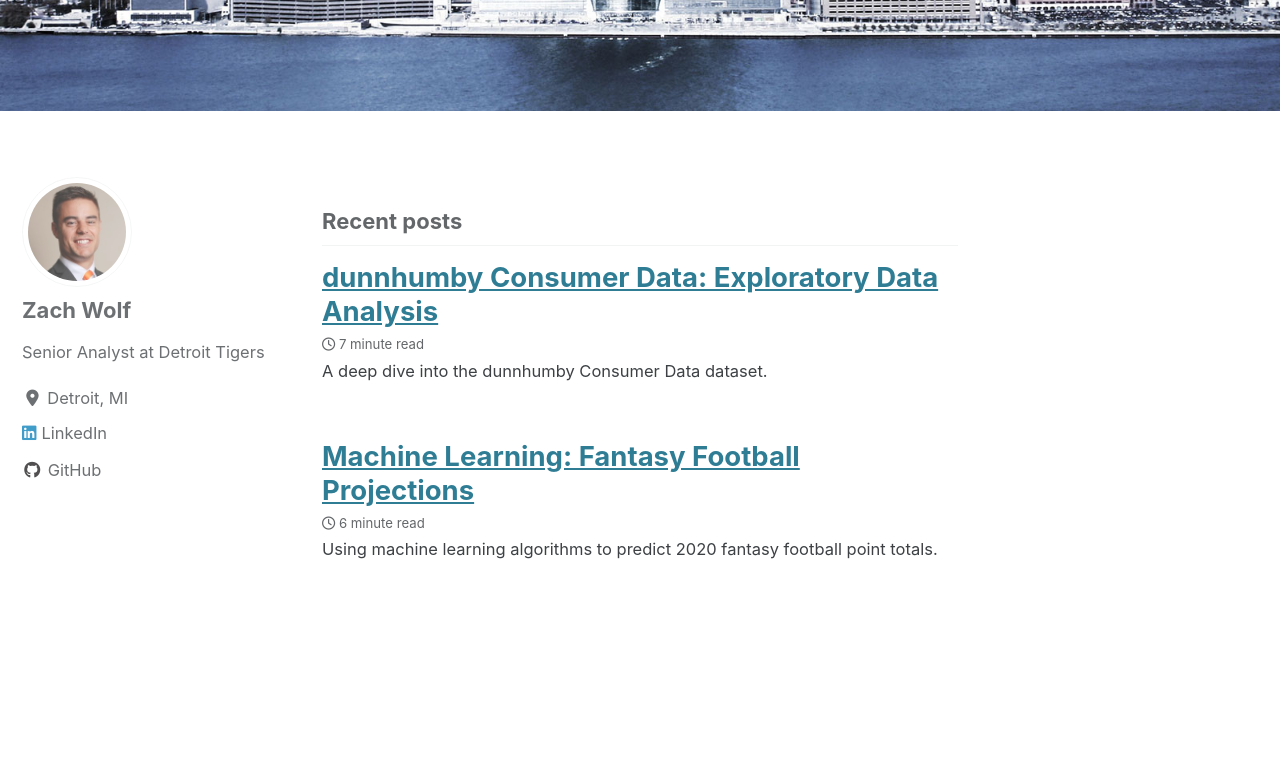
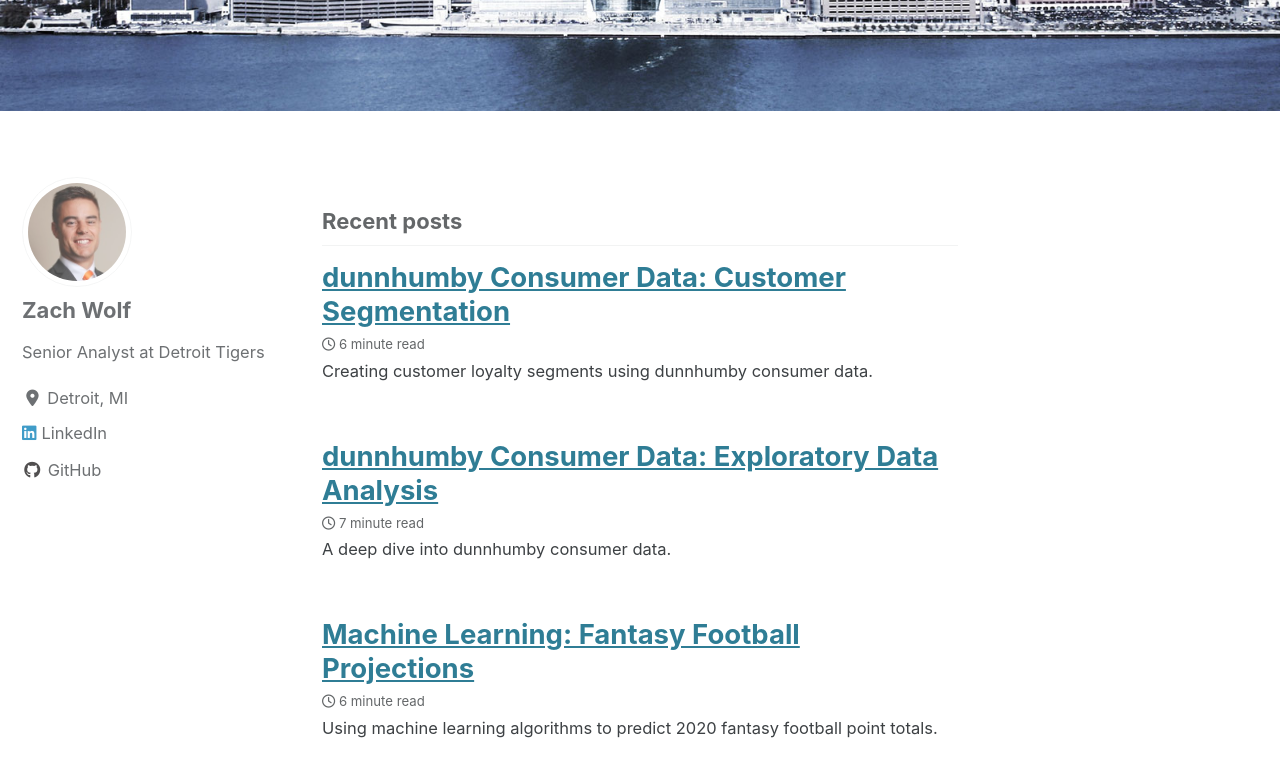
Before and after one commit to zach-wolf/zach-wolf.github.io, a Jekyll site: the page built from index.html, in a window 1280 px wide and 900 px high, scrolled down 538 px. Shown: the top 777 px of the window. Built offline with Jekyll 4.4.1, drawn with Linux system fonts in a browser that asks for light colours; cached includes are drawn as plain includes; nearby versions of some CDN libraries; the list of posts is cut into pages by our own code; some of the changed lines change nothing that is shown.

Commit message:
new customer segmentation post

````diff
--- a/_posts/2020-05-11-dunnhumby-eda.md
+++ b/_posts/2020-05-11-dunnhumby-eda.md
@@ -6,7 +6,7 @@
 toc_sticky: true
 toc_label: "Table of Contents"
 tags: [exploratory data analysis, data science, customer analytics, R]
-excerpt: "A deep dive into the dunnhumby Consumer Data dataset."
+excerpt: "A deep dive into dunnhumby consumer data."
 header:
   image: "/images/dunnhumby/databanner.png"
 ---
@@ -256,4 +256,4 @@
 
 ## What's Next?
 
-The next step will be **customer segmentation**. We will use the dataset to group our frequent customers into similar customer segments.
+The next step will be [Customer Segmentation](https://zach-wolf.github.io/dunnhumby-segmentation/). We will use the dataset to group our frequent customers into similar customer segments.
--- /dev/null
+++ b/_posts/2020-05-13-dunnhumby-segmentation.md
@@ -0,0 +1,240 @@
+---
+title: "dunnhumby Consumer Data: Customer Segmentation"
+date: 2020-05-13
+toc: true
+toc_min_header: 2
+toc_sticky: true
+toc_label: "Table of Contents"
+tags: [k-means clustering, machine learning, data science, customer analytics, R]
+excerpt: "Creating customer loyalty segments using dunnhumby consumer data."
+header:
+  image: "/images/dunnhumby/databanner.png"
+---
+
+## Introduction
+
+In my last post, we did some [exploratory data analysis](https://zach-wolf.github.io/dunnhumby-eda/) on a dataset of household level transactional data from dunnhumby. We looked into patterns within the data with regard to revenue, new customers, and retention.
+
+Now that we have become familiar with the structure and contents of the data that we will be working with, it’s time to start building things.
+
+The first thing that we will tackle is **customer segmentation**.
+
+
+## Customer Segmentation
+
+Customer segmentation is the process of grouping customers into uniquely defined groups to more effectively deliver specific needs.
+
+For example, before customer level transactional data was collected, a supermarket would send the same Coca-Cola coupon to every customer. However, not every customer drinks, let alone buys, soda. Now that supermarkets collect transactional data showing the products that each customer is buying, companies can group customers into segments that reflect buying patterns and send out coupons that are tailored to each segment.
+
+Sending coupons that are specific to each customer increases the chances of the coupon being redeemed and gets more people into the store.
+
+There are many different applications when it comes to segmentation. Customers can be grouped in segments of similar buying patterns, risk to churn, retention rates, cross-selling potential, and much more.
+
+For the purposes of this project, we are interested in customer loyalty. **The easiest way to measure loyalty is with RFV (recency, frequency, and value)**. The loyalty of a customer can be measured based on a mix of these three metrics.
+
+
+## Analysis
+
+### Recency
+
+The first component of our customer loyalty segments will be **recency**. Recency looks at when a customer last made a purchase. It serves as an important measure because a declining recency can be a signal of a customer soon to take his or her business elsewhere.
+
+Let’s take a look at the distribution of recency in our dataset.
+
+```r
+# recency
+max_day <- max(transaction_data$DAY)
+
+recency_table <- transaction_data %>%
+  group_by(household_key) %>%
+  summarise(MaxPurchaseDate = max(DAY),
+            Recency = max_day - max(DAY))
+
+# recency plot
+ggplot(data=recency_table, aes(x=Recency)) +
+  geom_histogram(fill = "orange", color = "black", binwidth = 7) +
+  scale_x_continuous(breaks = seq(0,1000,50)) +
+  labs(title = "Customer Recency", x = "Days Since Last Visit", y = "Count") +
+  theme(plot.title = element_text(hjust = 0.5, size = 24),
+        axis.title = element_text(size = 20),
+        axis.text = element_text(size = 14))
+```
+
+<img src="{{ site.url }}{{ site.baseurl}}/images/dunnhumby/segmentation/recency.png" alt="">
+
+Each bar in the histogram above represents one week. We can see that nearly 1000 of our 2500 customers in our dataset made a purchase within the last week, and around 1600 customers made a purchase within the last two weeks.
+
+Next, I want to put our customers into groups based on their recency. To do this, we will use k-means clustering with our number of clusters being 4. (The elbow method showed to use 4 clusters, but 4 was also selected for practical purposes.)
+
+```r
+# kmeans cluster into 4 groups
+set.seed(1234)
+recency_k <- kmeans(recency_table$Recency, centers = 4)
+recency_table$Cluster <- recency_k$cluster
+recency_table$Score <- ifelse(recency_table$Cluster==2,1,
+                              ifelse(recency_table$Cluster==3,2,
+                                     ifelse(recency_table$Cluster==4,3,4)))
+```
+
+The clusters will be used as a “Recency Score” with higher scores being more valuable. Customers in the group with the lowest recency will receive a score of 4, and customers in the group with the highest recency will receive a score of 1.
+
+But, recency alone with not paint the full picture of a customer’s loyalty.
+
+
+### Frequency
+
+The second component of our customer loyalty segments will be **frequency**. We want to know how often each customer is making a purchase because more purchases typically mean more money.
+
+Here’s a look at the distribution of customer frequency.
+
+```r
+# frequency
+frequency_table <- transaction_data %>%
+  group_by(household_key) %>%
+  summarise(Frequency = length(unique(BASKET_ID)))
+
+# frequency plot
+ggplot(data=frequency_table, aes(x=Frequency)) +
+  geom_histogram(fill = "orange", color = "black", binwidth = 25) +
+  scale_x_continuous(breaks = seq(0,2000,100)) +
+  labs(title = "Customer Frequency", x = "Visits", y = "Count") +
+  theme(plot.title = element_text(hjust = 0.5, size = 24),
+        axis.title = element_text(size = 20),
+        axis.text = element_text(size = 14))
+```
+
+<img src="{{ site.url }}{{ site.baseurl}}/images/dunnhumby/segmentation/frequency.png" alt="">
+
+Looking at the plot we can see that frequency peaks between 25 and 50 purchases. Our dataset spans 102 weeks, so on average these customers would have made a purchase every 2-4 weeks. However, we can also see that there are many customers who made purchases even more frequently.
+
+We will cluster our customers based on frequency just like we did with recency, using k-means with 4 clusters. Again, we will use these clusters as a “Frequency Score” with higher scores being more valuable and being awarded to more frequent shoppers.
+
+```r
+# kmeans cluster into 4 groups
+set.seed(1234)
+frequency_k <- kmeans(frequency_table$Frequency, centers = 4)
+frequency_table$Cluster <- frequency_k$cluster
+frequency_table$Score <- ifelse(frequency_table$Cluster==2,1,
+                                ifelse(frequency_table$Cluster==3,2,
+                                       ifelse(frequency_table$Cluster==4,3,4)))
+```
+
+Now that each customer has a Recency Score and a Frequency Score, we have one metric left to factor into our customer loyalty segments.
+
+
+### Value
+
+The final component to our customer loyalty segments is **value**. This not only looks at how profitable each customer is to the business, but also shows how much value a customer perceives in the brand. If customer value decreases, it means that the customer is finding value and spending money elsewhere.
+
+Since cost is not provided in our dataset, we will use revenue to measure customer value rather than profit.
+
+Let’s take a look at the distribution of customer revenue.
+
+```r
+# revenue
+revenue_table <- transaction_data %>%
+  group_by(household_key) %>%
+  summarise(Revenue = sum(REVENUE))
+
+# revenue plot
+ggplot(data=revenue_table, aes(x=Revenue)) +
+  geom_histogram(fill = "orange", color = "black", binwidth = 1000) +
+  scale_x_continuous(breaks = seq(0,40000,5000)) +
+  labs(title = "Customer Revenue", x = "Revenue", y = "Count") +
+  theme(plot.title = element_text(hjust = 0.5, size = 24),
+        axis.title = element_text(size = 20),
+        axis.text = element_text(size = 14))
+```
+
+<img src="{{ site.url }}{{ site.baseurl}}/images/dunnhumby/segmentation/revenue.png" alt="">
+
+The distribution of customer revenue goes hand-in-hand with the distribution we saw in customer frequency.
+
+Now for our “Value Score” using k-means.
+
+```r
+# kmeans cluster into 4 groups
+set.seed(1234)
+revenue_k <- kmeans(revenue_table$Revenue, centers = 4)
+revenue_table$Cluster <- revenue_k$cluster
+revenue_table$Score <- ifelse(revenue_table$Cluster==3,1,
+                              ifelse(revenue_table$Cluster==2,2,
+                                     ifelse(revenue_table$Cluster==4,3,4)))
+```
+
+Now that we have scores established for each customer in regard to recency, frequency, and value, we can define our customer loyalty segments.
+
+
+### Customer Loyalty Segments
+
+We want to combine what we’ve found with customer recency, frequency, and value to create customer loyalty segments.
+
+The first step is to get all of our scores into one data frame.
+
+```r
+# Customer Profiles
+customer_profiles <- cbind(recency_table$household_key,
+                           recency_table$Recency,
+                           recency_table$Score,
+                           frequency_table$Frequency,
+                           frequency_table$Score,
+                           revenue_table$Revenue,
+                           revenue_table$Score)
+
+customer_profiles <- as.data.frame(customer_profiles)
+
+colnames(customer_profiles) <- c("household_key",
+                                 "Recency",
+                                 "RecencyCluster",
+                                 "Frequency",
+                                 "FrequencyCluster",
+                                 "Revenue",
+                                 "RevenueCluster")
+
+customer_profiles$Recency <- as.numeric(as.character(customer_profiles$Recency))
+customer_profiles$RecencyCluster <- as.numeric(as.character(customer_profiles$RecencyCluster))
+customer_profiles$Frequency <- as.numeric(as.character(customer_profiles$Frequency))
+customer_profiles$FrequencyCluster <- as.numeric(as.character(customer_profiles$FrequencyCluster))
+customer_profiles$Revenue <- as.numeric(as.character(customer_profiles$Revenue))
+customer_profiles$RevenueCluster <- as.numeric(as.character(customer_profiles$RevenueCluster))
+```
+
+Next, the Recency Score, Frequency Score, and Value Score will be summed together for each customer to create an “Overall Score.”
+
+```r
+customer_profiles$OverallScore <- customer_profiles$RecencyCluster + customer_profiles$FrequencyCluster + customer_profiles$RevenueCluster
+```
+
+Each customer now has an Overall Score between 3 and 12. This will be used to define a customer as “High-Loyalty”, “Mid-Loyalty”, or “Low-Loyalty” as shown below.
+
+•	High-Loyalty: 9-12
+•	Mid-Loyalty: 6-8
+•	Low-Loyalty: 3-5
+
+With these customer loyalty segments, we can look at a few different plots to see the relationship between the groups.
+
+<img src="{{ site.url }}{{ site.baseurl}}/images/dunnhumby/segmentation/recency-vs-revenue.png" alt="">
+
+Our High-Loyalty customers have great recency numbers, while our Low-Loyalty customers have poor recency. As for our Mid-Loyalty customers, they look to have good recency, but they aren’t spending as much money as our High-Loyalty customers.
+
+<img src="{{ site.url }}{{ site.baseurl}}/images/dunnhumby/segmentation/frequency-vs-revenue.png" alt="">
+
+The plot shows what is expected: High-Loyalty customers shop most frequently, Mid-Loyalty customers a little less frequently, and Low-Loyalty customers least frequently. There is some overlap in frequency between our High-Loyalty and Mid-Loyalty customers, but again, our Mid-Loyalty customers just aren’t spending as much money.
+
+<img src="{{ site.url }}{{ site.baseurl}}/images/dunnhumby/segmentation/recency-vs-frequency.png" alt="">
+
+This plot shows that our customer loyalty segments are describing customers as intended. High-Loyalty customers shop frequently and recently, while Low-Loyalty customers do neither.
+
+
+## Takeaways
+
+Just by looking at a few plots, we can already draw some solid conclusions on how to capitalize with each segment.
+
+**Here are my takeaways for each customer loyalty segment:**
+1.	High-Loyalty: these are our most loyal customers and bring in the most money, so it should be a priority to retain these customers.
+2.	Mid-Loyalty: the recency and frequency are there, but it should be a priority to encourage these customers to spend more money per basket. Possibly sending them promotions on products in departments which they don’t normally shop.
+3.	Low-Loyalty: the priority here is to improve both recency and frequency.
+
+## What’s Next?
+
+The next step will be predicting Customer Lifetime Value. We will use transactional data as well as our customer loyalty segments to find which customers will be most valuable to our business going forward.
````
Also changed, not shown: images/dunnhumby/segmentation/frequency-vs-revenue.png (added), images/dunnhumby/segmentation/frequency.png (added), images/dunnhumby/segmentation/recency-vs-frequency.png (added), images/dunnhumby/segmentation/recency-vs-revenue.png (added), images/dunnhumby/segmentation/recency.png (added), images/dunnhumby/segmentation/revenue.png (added).
